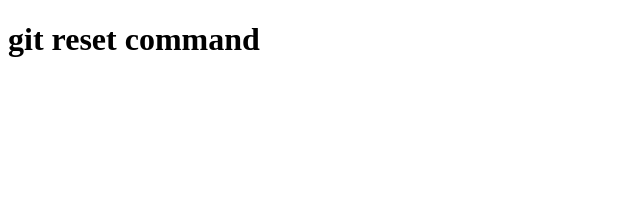
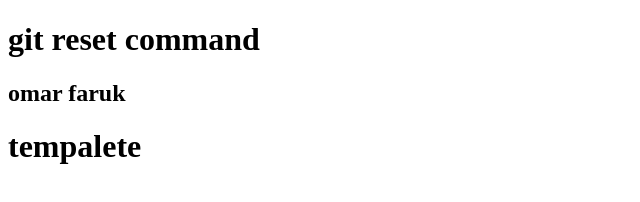
Before and after one commit to OmarCSE786/Git-reset-command, a plain HTML site: page index.html in a window 1280 px wide. Shown: the whole page, without its empty margins (0-640 px from the left). Drawn offline with Linux system fonts and the light colour scheme.

Commit message:
change done

```diff
--- a/index.html
+++ b/index.html
@@ -7,5 +7,8 @@
 </head>
 <body>
     <h1> git reset command</h1>
+    <h2> omar faruk</h2>
+    <h1> tempalete</h1>
+    </h2>
 </body>
 </html>
```
